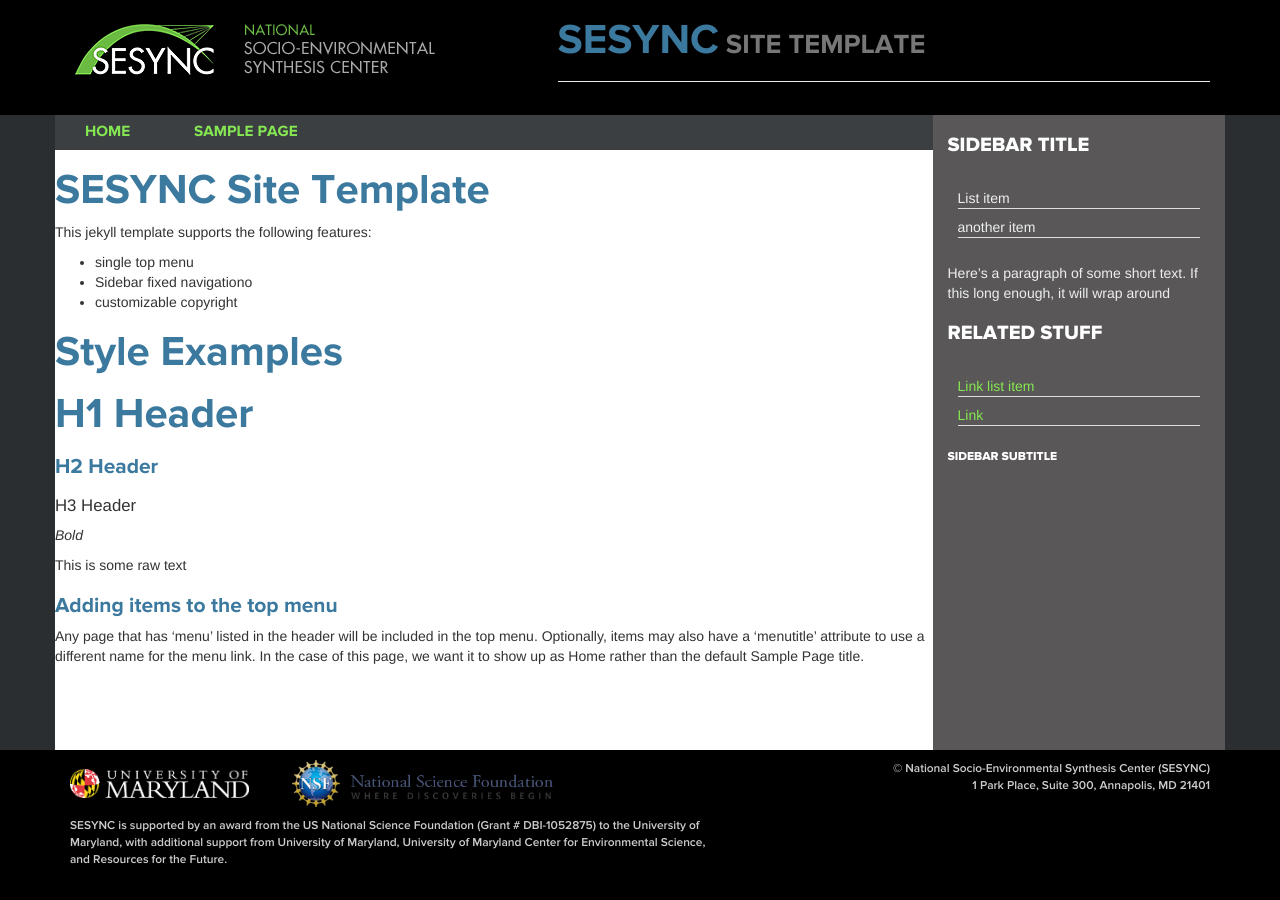
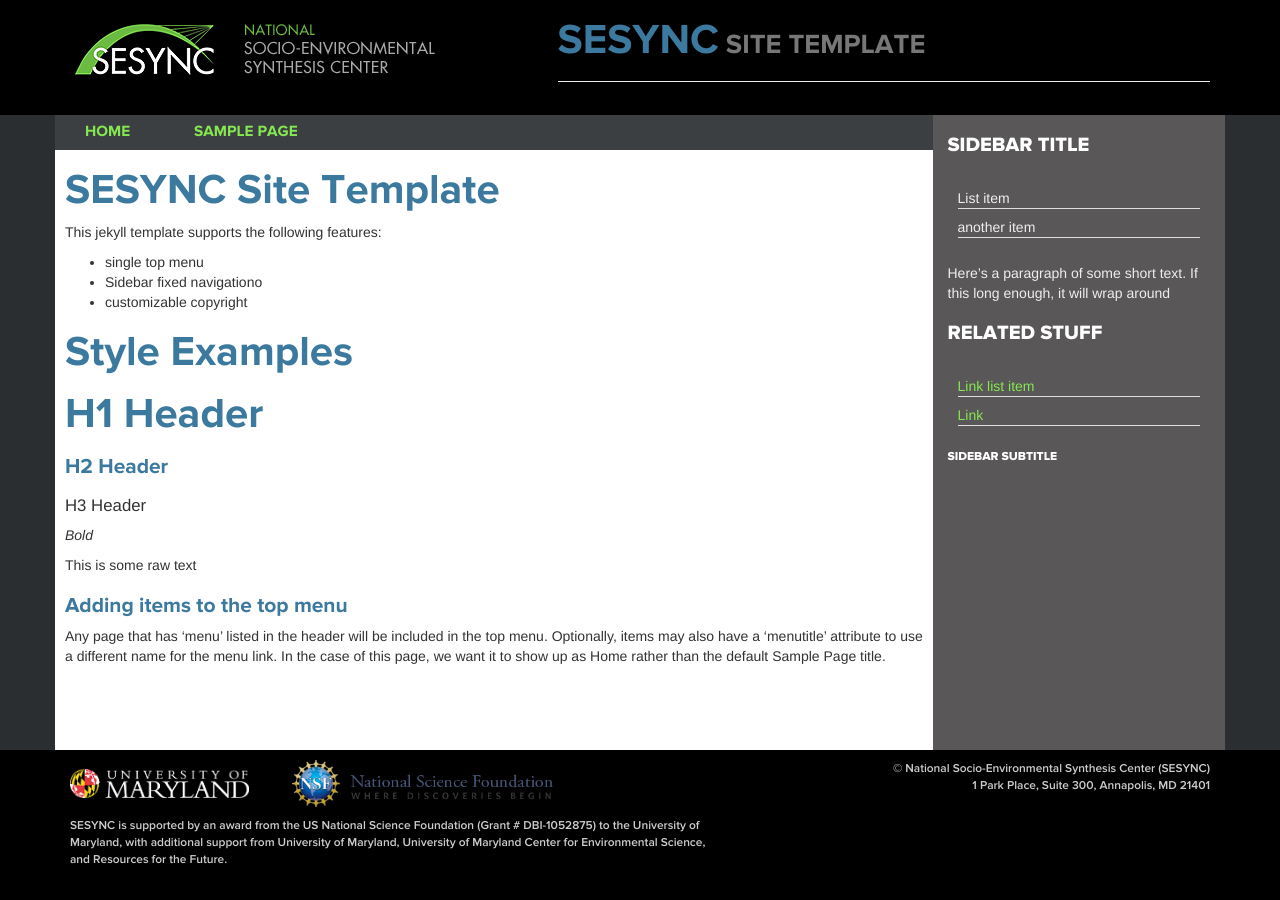
Before and after one commit to SESYNC-ci/sesync-backup, a Jekyll site: the page built from index.md, in a window 1280 px wide. Built offline with Jekyll 4.4.1, drawn with Linux system fonts in a browser that asks for light colours; nearby versions of some CDN libraries.

Commit message:
final formatting cleanup

```diff
--- a/_layouts/default.html
+++ b/_layouts/default.html
@@ -23,15 +23,15 @@
         {% include header.html %}
         <div class="main-body container">
             <!--<div class="row" >-->
-                <div class="main-content col-md-9" >
+                <div class="col-md-9" >
                    <div class="row">
-                        <div class=" menu-links" ><ul class="list-inline">
+                        <div class="menu-links" ><ul class="list-inline">
                                 {% for p in site.pages | sort:"menu" %}
                                 {% if p.menu %}<li><a href="{{site.baseurl}}{{p.url}}">{% if p.menutitle %}{{ p.menutitle }}{% else %}{{ p.title }}{% endif %}</a></li> {% endif %}
                                 {% endfor %}
                         </ul></div>
                     </div>
-                    <div class="row">
+                    <div class="row main-content ">
             {{content}}
                     </div>
                 </div>
--- a/css/sesync.css
+++ b/css/sesync.css
@@ -168,7 +168,7 @@
 
 .main-content {
     /*background: #FFF;*/
-    margin: 0 auto 35px;
+    padding-left: 10px;
 }
 .sidebar-content {
     /*background: #595757;*/
```
